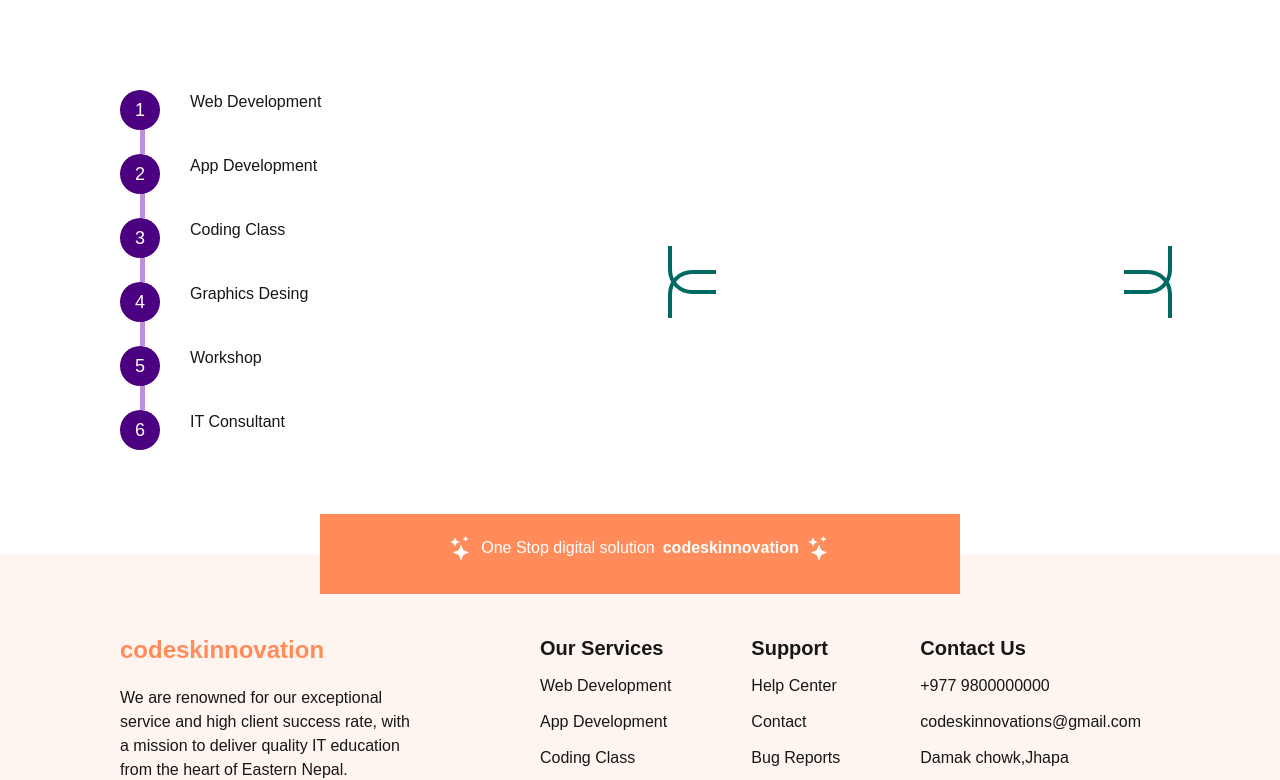
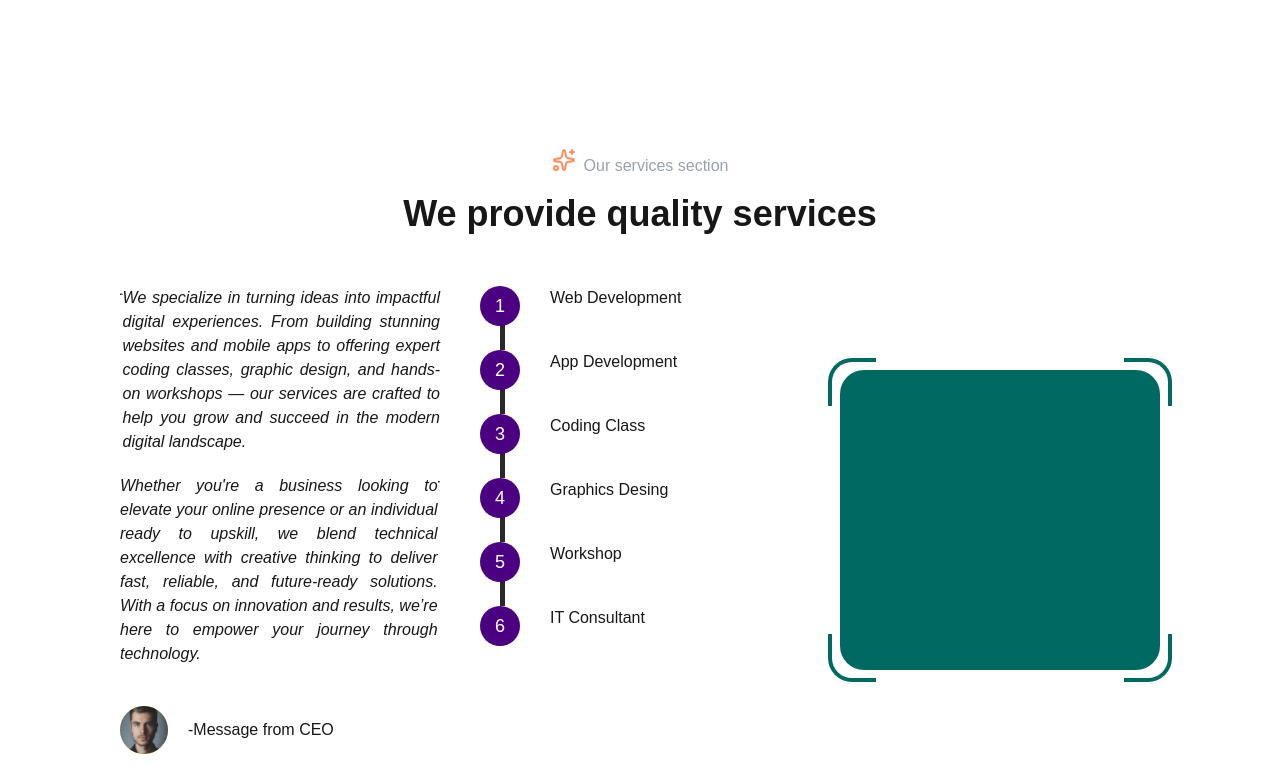
Before and after one commit to AnilHasda/LMS-Frontend, a Next.js app: page / in a window 1280 px wide. Shown: the part 1872-2652 px from the top of the page. Built offline with nearby package versions, Linux system fonts and the light colour scheme.

Commit message:
add ourservices section

```diff
--- a/src/app/components/HeroSection/HeroSection.tsx
+++ b/src/app/components/HeroSection/HeroSection.tsx
@@ -24,7 +24,7 @@ const HeroSectionCard = () => {
         })}
       </div>
       <div
-        className="group z-20 hero-card rounded-3xl flex flex-col gap-5 shadow-2xl bg-cover bg-center bg-no-repeat"
+        className="group z-20 hero-card rounded-3xl flex flex-col gap-5 shadow-2xl bg-cover bg-center bg-no-repeat transition-all duration-500 hover:scale-105"
         style={{ backgroundImage: "url('/logo/logo.png')" }}
       >
         {/* this is for border  */}
--- a/src/app/components/common/Footer.tsx
+++ b/src/app/components/common/Footer.tsx
@@ -32,7 +32,7 @@ const socialMedia = [FaFacebook, FaSquareXTwitter, FaLinkedin, FaGithub];
 const Footer = () => {
   return (
     <div className="bg-[#FFF5F0] relative  h-auto">
-      {/* additional information or search section */}
+      {/*  */}
       <div className="absolute h-20 w-1/2 bg-[#FF8C5A] -top-10 left-[50%] translate-x-[-50%] text-white grid place-content-center">
         <div className="flex gap-2 animate-bounce">
             <span>
@@ -77,7 +77,7 @@ const Footer = () => {
         </div>
       </div>
       <div className=" h-14 flex justify-between items-center px-30 ">
-        <span>© 2024 codeskinnovation. All rights reserved.</span>
+        <span>© 2025 codeskinnovation. All rights reserved.</span>
         <div className="flex gap-10">
           {privacyPolicy.map((ele: string, index: number) => {
             return (
--- a/src/app/components/course/CourseCard.tsx
+++ b/src/app/components/course/CourseCard.tsx
@@ -15,18 +15,20 @@ const CourseCard = ({
   duration = "3 months",
 }: CourseCardProps) => {
   return (
-    <div className="bg-[#FFF5F0] rounded-xl flex flex-col gap-3 py-4 max-w-[230px] border-b-2 border-b-[#006A62]">
+    <div className=" group bg-[#FFF5F0] cursor-pointer rounded-xl flex flex-col gap-3 py-4 max-w-[230px] border-b-2 border-b-[#006A62] hover:text-white hover:bg-[#006A62]  hover:border-b hover:border-b-[#FF8C5A] transition-all duration-500 hover:shadow-2xl hover:scale-110 ">
       {typeof Icon === "string" ? (
         <Image src={Icon} alt="course_image" fill className="object-cover" />
       ) : (
-        <Icon className="text-[#006A62] mx-auto text-6xl" />
+        <Icon className="text-[#006A62] mx-auto text-6xl group-hover:text-white transition-colors duration-500" />
       )}
 
-      <h2 className="pt-2 font-bold text-[16px] text-center">{heading}</h2>
-       <div className="px-8">
-      <p className="pb-2 text-gray-600">{description}</p>
-      <p className="text-sm text-[#006A62]">level: {level}</p>
-      <p className="text-sm text-[#006A62]">duration: {duration}</p>
+      <h2 className="pt-2 font-bold text-[16px] text-center group-hover:underline transition-all duration-500">
+        {heading}
+      </h2>
+      <div className="px-8">
+        <p className="pb-2 text-gray-600 group-hover:text-white transition-colors duration-500">{description}</p>
+        <p className="text-sm text-[#006A62] group-hover:text-white transition-colors duration-500 pt-3 pb-1">level: {level}</p>
+        <p className="text-sm text-[#006A62] group-hover:text-white transition-colors duration-500">duration: {duration}</p>
       </div>
     </div>
   );
--- a/src/app/components/course/Courses.tsx
+++ b/src/app/components/course/Courses.tsx
@@ -29,6 +29,7 @@ const Courses = () => {
         {[...new Array(5)].map((ele: any, index: number) => {
           return (
             <CourseCard
+              key={index}
               icon={AiOutlinePython}
               heading="Python Programming"
               level="Beginner"
--- a/src/app/components/ourServices/OurServices.tsx
+++ b/src/app/components/ourServices/OurServices.tsx
@@ -1,5 +1,9 @@
 import React from "react";
+import { Sparkles } from "lucide-react";
+import Image from "next/image";
 import "./OusrServices.css";
+import { FaQuoteLeft } from "react-icons/fa";
+import { FaQuoteRight } from "react-icons/fa";
 const OurServices = () => {
   const services = [
     "Web Development",
@@ -10,7 +14,57 @@ const OurServices = () => {
     "IT Consultant",
   ];
   return (
-    <section className="flex gap-20 px-30 my-20">
+    <section className="my-20 mb-32 mt-32">
+      {/* heading or  intro section */}
+      <div className="text-center">
+        <div className="flex gap-2 items-center justify-center">
+          <span className="text-[#FF8C5A] text-sm animate-bounce">
+            <Sparkles />
+          </span>
+          <span className="text-gray-400">Our services section</span>
+        </div>
+        <h1 className="font-bold text-4xl pb-3 py-4">
+          We provide quality services
+        </h1>
+      </div>
+      {/* main div for other two section */}
+      <div className="flex gap-10 overflow-hidden px-30 mt-10">
+        {/* intro section */}
+        <div className="flex-1 italic text-justify">
+          <div className="flex">
+            <FaQuoteLeft/>
+            <span>
+              We specialize in turning ideas into impactful digital experiences.
+              From building stunning websites and mobile apps to offering expert
+              coding classes, graphic design, and hands-on workshops — our
+              services are crafted to help you grow and succeed in the modern
+              digital landscape.
+            </span>
+          </div>
+
+          <div className="pt-5 flex">
+            <span>
+              Whether you're a business looking to elevate your online presence
+              or an individual ready to upskill, we blend technical excellence
+              with creative thinking to deliver fast, reliable, and future-ready
+              solutions. With a focus on innovation and results, we’re here to
+              empower your journey through technology.
+            </span>
+            <FaQuoteRight />
+          </div>
+          {/* CEO message */}
+          <div className="flex gap-5 items-center mt-10">
+            <div className="relative h-12 w-12 rounded-full bg-amber-300 overflow-hidden">
+              <Image
+                src="/students/stud1.jpg"
+                alt="ceo_profile"
+                fill
+                className="object-cover object-center"
+              />
+            </div>
+            <p className="not-italic">-Message from CEO</p>
+          </div>
+        </div>
         {/* left section */}
         <section className="flex-1">
           <ul className="main-list list-none">
@@ -21,7 +75,7 @@ const OurServices = () => {
         </section>
         {/* right section */}
         <section className="flex-1 flex w-full items-center">
-        <div className=" group relative bg-[#006A62] rounded-3xl max-h-[300px] w-full">
+          <div className=" group relative bg-[#006A62] rounded-3xl h-[300px] w-full hover:scale-105 transition-all duration-500">
             {/* this is for border  */}
             <div className="absolute -top-3 -left-3 w-12 h-12 border-l-4 border-t-4  border-l-[#006A62] border-t-[#006A62]  transition-all duration-500 rounded-tl-3xl group-hover:scale-110"></div>
             <div className="absolute -top-3 -right-3 w-12 h-12 border-r-4 border-t-4  border-r-[#006A62] border-t-[#006A62]  transition-all duration-500 rounded-tr-3xl group-hover:scale-110"></div>
@@ -29,6 +83,7 @@ const OurServices = () => {
             <div className="absolute -bottom-3 -right-3 w-12 h-12 border-r-4 border-b-4  border-r-[#006A62] border-b-[#006A62]  transition-all duration-500 rounded-br-3xl group-hover:scale-110"></div>
           </div>
         </section>
+      </div>
     </section>
   );
 };
--- a/src/app/components/ourServices/OusrServices.css
+++ b/src/app/components/ourServices/OusrServices.css
@@ -38,7 +38,7 @@
     position: absolute;
     height:40px;
     width: 5px;
-    background-color: rgb(190, 143, 223);
+    background-color: rgb(41, 40, 41);
     left:20px;
     top: 100%;
     z-index: -5;
```
Lines whose indentation alone changed are shown as unchanged.
